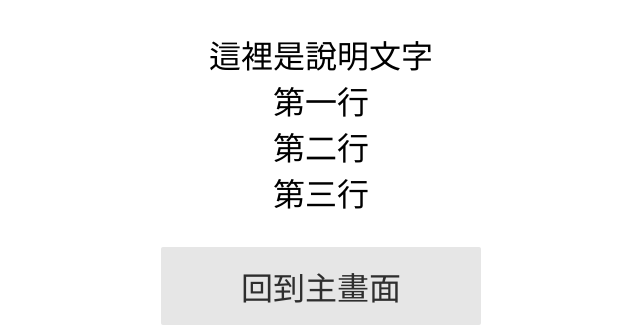
After one commit to dwy6626/Stroop-Effect-Game, a Flask app: page /help in a window 1280 px wide. The commit adds this page. Shown: the part 730-1055 px from the top of the page, without its empty margins (319-959 px from the left). Run offline with Flask 2, Linux system fonts and the light colour scheme.

Commit message:
add help page template

```diff
--- a/app.py
+++ b/app.py
@@ -8,6 +8,11 @@ app = Flask(__name__)
 @app.route('/')
 def index():
     return render_template("index.html", **config.CONFIG['Wording'])
+
+
+@app.route('/help')
+def help():
+    return render_template("help.html", **config.CONFIG['Wording'])
 
 
 @app.route('/test')
--- a/config.toml
+++ b/config.toml
@@ -9,9 +9,16 @@ min_data_filter = 10
 title = "Stroop Effect 互動實驗"
 description = "重現 J. Ridley Stroop 於 Studies of Interference in Serial Verbal Reactions 所發表的實驗"
 index = "主頁面"
+help = "規則說明"
 test = "測試局"
 results = "實驗結果"
 experiment = "正式局"
 back_button = "回到主畫面"
 test_button = "試玩"
 exp_button = "正式開始"
+help_message = """
+這裡是說明文字
+第一行
+第二行
+第三行
+"""
--- a/static/css/custom.css
+++ b/static/css/custom.css
@@ -4,6 +4,23 @@ h1 {
 
 p, .pure-button {
     font-size: 2em
+}
+
+div.small {
+    max-width: 900px;
+}
+
+.video-container {
+	position: relative;
+	padding-bottom: 56.25%; /* 16:9 */
+	height: 0;
+}
+.video-container iframe {
+	position: absolute;
+	top: 0;
+	left: 0;
+	width: 100%;
+	height: 100%;
 }
 
 h1, h2, h3, p {
--- /dev/null
+++ b/templates/help.html
@@ -0,0 +1,29 @@
+{% extends "template.html" %}
+{% block title %}{{ help }}{% endblock title%}
+
+{% block content %}
+<div class="middle small">
+    <h1>{{ help }}</h1>
+    <div class="pure-g">
+        <div class="pure-u-1-1">
+            <div class="video-container">
+                <iframe src="https://www.youtube.com/embed/TInRX_sIFGQ" frameborder="0" allow="accelerometer; autoplay; encrypted-media; gyroscope; picture-in-picture" allowfullscreen></iframe>
+            </div>
+        </div>
+    </div>
+    <div class="pure-g">
+        <div class="pure-u-1-1">
+            <div class="smaller-text">
+                {% set help_lines = help_message.split('\n')[:-1] %}
+                <p>{% for l in help_lines %}
+                        {{ l }}<br>
+                    {% endfor %}
+                </p>
+            </div>
+        </div>
+    </div>
+    <div class="middle">
+        <a class="pure-button custom-restricted-width" href="{{ url_for('index') }}">{{ back_button }}</a>
+    </div>
+</div>
+{% endblock %}
--- a/templates/index.html
+++ b/templates/index.html
@@ -6,6 +6,7 @@
     <h1>{{ title }}</h1>
     <p>{{ description }}</p>
     <div class="middle">
+        <a class="pure-button custom-restricted-width" href="{{ url_for('help') }}">{{ help }}</a>
         <a class="pure-button custom-restricted-width" href="{{ url_for('test') }}">{{ test_button }}</a>
         <a class="pure-button custom-restricted-width" href="{{ url_for('experiment') }}">{{ exp_button }}</a>
     </div>
```
